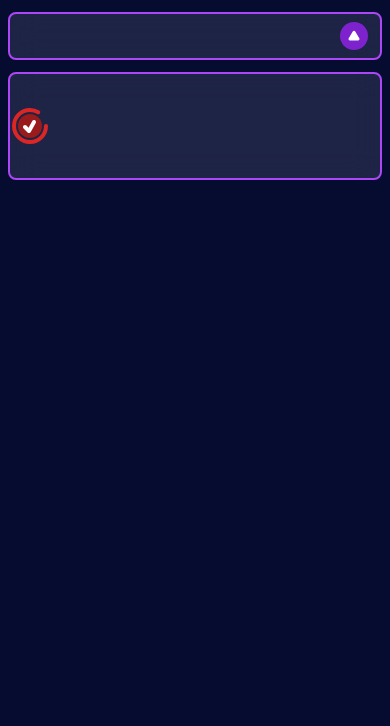
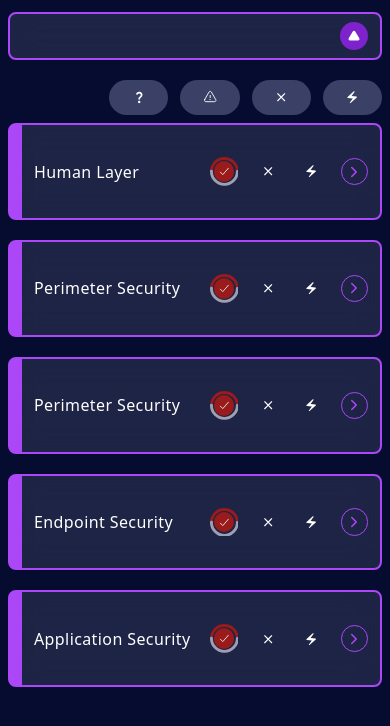
Before and after one commit to Prasath70/Dashboard_Rezilyzens, a React (Vite) app: page / in a window 390 px wide. Shown: the top 726 px of the page. Built offline with nearby package versions, Linux system fonts and the light colour scheme.

Commit message:
accordiaon basic mobile view

```diff
--- a/src/components/Circleprogress.tsx
+++ b/src/components/Circleprogress.tsx
@@ -1,26 +1,29 @@
 import React from "react";
-import { TiTick } from "react-icons/ti";
+import { IoCheckmark } from "react-icons/io5"; // Make sure to import the correct icon
 
 interface RadialProgressProps {
   percentage: number; // Progress percentage (0-100)
   size?: number; // Size of the progress bar (default: 100px)
   strokeWidth?: number; // Width of the progress bar stroke (default: 10px)
-  color?: string; // Color of the progress bar (default: 'gray')
+  color?: string; // Color of the background progress bar (default: 'gray')
+  outColor?: string; // Color of the progress circle
 }
 
 const RadialProgress: React.FC<RadialProgressProps> = ({
   percentage,
   size = 100,
   strokeWidth = 10,
-  color = "gray",
+  color = 'gray',
+  outColor = 'stroke-indigo-500',
 }) => {
   // Calculate the circumference of the circle
-  const circumference = 2 * Math.PI * (40 - strokeWidth / 2);
+  const radius = 50 - strokeWidth / 2;
+  const circumference = 2 * Math.PI * radius;
   // Calculate the dash offset based on the percentage
   const dashOffset = circumference - (percentage / 100) * circumference;
 
   return (
-    <div className={`relative w-${size} h-${size}`}>
+    <div className="relative flex items-center justify-center w-[1.8rem] h-[1.8rem]">
       <svg className="w-full h-full" viewBox="0 0 100 100">
         {/* Background circle */}
         <circle
@@ -28,23 +31,35 @@ const RadialProgress: React.FC<RadialProgressProps> = ({
           strokeWidth={strokeWidth}
           cx="50"
           cy="50"
-          r="40"
+          r={radius}
           fill="transparent"
         ></circle>
-        {/* Progress circle */}
+        {/* Overlay circle */}
         <circle
-          className="stroke-red-600"
+          className="stroke-red-800"
           strokeWidth={strokeWidth}
           strokeLinecap="round"
           cx="50"
           cy="50"
-          r="40"
+          r={radius}
+          fill="transparent"
+          strokeDasharray={circumference}
+          strokeDashoffset="1"
+        ></circle>
+        {/* Progress circle */}
+        <circle
+          className={`${outColor}`}
+          strokeWidth={strokeWidth}
+          strokeLinecap="round"
+          cx="50"
+          cy="50"
+          r={radius}
           fill="transparent"
           strokeDasharray={circumference}
           strokeDashoffset={dashOffset}
         ></circle>
       </svg>
-      <TiTick className="h-6 w-6  absolute left-2 top-1/2 transform -translate-y-1/2 bg-red-800 rounded-full text-white text-xl" />
+      <IoCheckmark className="absolute w-[1.3rem] h-[1.3rem] text-white bg-red-800 rounded-full p-1" />
     </div>
   );
 };
--- a/src/components/Resultpage.tsx
+++ b/src/components/Resultpage.tsx
@@ -1,14 +1,167 @@
 import React from "react";
 import RadialProgress from "./Circleprogress";
+import { HiOutlineExclamationTriangle } from "react-icons/hi2";
+import { IoMdClose } from "react-icons/io";
+import { MdOutlineQuestionMark } from "react-icons/md";
+import { MdElectricBolt } from "react-icons/md";
+import { IoIosArrowForward } from "react-icons/io";
+import { IoIosStarOutline } from "react-icons/io";
+function Resultpage() {
+  const Accordiondata = [
+    {
+      heading: "Human Layer",
+      content:
+        "Pinochle-Al is not your average cybersecurity firm—we defy convention and dare to tread where others fear. Our elite operatives embark on deep infiltrations into the darkest corners of theweb, preemptively identifying potential threats before they strike. We lead the charge on the offensive, striking fear into the hearts of cyber adversaries and neutralizing threats. Our globallystationed cybersecurity insurgents respond swiftly and decisively to emerging threats, ensuring unparalleled protection for your digital assets.",
+      percentage: 50,
+      color: "string",
+      outColor: "stroke-slate-400",
+    },
+    {
+      heading: "Perimeter Security",
+      content:
+        "Pinochle-Al is not your average cybersecurity firm—we defy convention and dare to tread where others fear. Our elite operatives embark on deep infiltrations into the darkest corners of theweb, preemptively identifying potential threats before they strike. We lead the charge on the offensive, striking fear into the hearts of cyber adversaries and neutralizing threats. Our globallystationed cybersecurity insurgents respond swiftly and decisively to emerging threats, ensuring unparalleled protection for your digital assets.",
+      percentage: 50,
+      color: "string",
+      outColor: "stroke-slate-400",
+    },
+    {
+      heading: "Perimeter Security",
+      content:
+        "Pinochle-Al is not your average cybersecurity firm—we defy convention and dare to tread where others fear. Our elite operatives embark on deep infiltrations into the darkest corners of theweb, preemptively identifying potential threats before they strike. We lead the charge on the offensive, striking fear into the hearts of cyber adversaries and neutralizing threats. Our globallystationed cybersecurity insurgents respond swiftly and decisively to emerging threats, ensuring unparalleled protection for your digital assets.",
+      percentage: 50,
+      color: "string",
+      outColor: "stroke-slate-400",
+    },
+    {
+      heading: "Endpoint Security",
+      content:
+        "Pinochle-Al is not your average cybersecurity firm—we defy convention and dare to tread where others fear. Our elite operatives embark on deep infiltrations into the darkest corners of theweb, preemptively identifying potential threats before they strike. We lead the charge on the offensive, striking fear into the hearts of cyber adversaries and neutralizing threats. Our globallystationed cybersecurity insurgents respond swiftly and decisively to emerging threats, ensuring unparalleled protection for your digital assets.",
+      percentage: 50,
+      color: "string",
+      outColor: "stroke-slate-400",
+    },
+    {
+      heading: "Application Security",
+      content:
+        "Pinochle-Al is not your average cybersecurity firm—we defy convention and dare to tread where others fear. Our elite operatives embark on deep infiltrations into the darkest corners of theweb, preemptively identifying potential threats before they strike. We lead the charge on the offensive, striking fear into the hearts of cyber adversaries and neutralizing threats. Our globallystationed cybersecurity insurgents respond swiftly and decisively to emerging threats, ensuring unparalleled protection for your digital assets.",
+      percentage: 50,
+      color: "string",
+      outColor: "stroke-slate-400",
+    },
+  ];
 
-function Resultpage() {
   return (
-    <div className="border-[2px] rounded-lg border-[#AC47F7]  h-full flex flex-col  py-8 bg-opacity-10 backdrop-filter backdrop-blur-lg  bg-white">
-      <div className="h-10 w-10 ">
-        <RadialProgress percentage={95} size={100} />
+    <div className="w-full">
+      <div className="flex items-center justify-end gap-3 py-2">
+        <div className="bg-[#3a4066] rounded-3xl text-white px-4 py-1 ">
+          <div className="h-[1.7rem] w-[1.7rem] rounded-full bg-transparent  bg-[#AC47F7] text-white flex items-center justify-center ">
+            <MdOutlineQuestionMark className="mx-auto h-[0.9rem] w-[0.9rem]" />
+          </div>
+        </div>
+        <div className="bg-[#3a4066] rounded-3xl text-white px-4 py-1 ">
+          <div className="h-[1.7rem] w-[1.7rem] rounded-full bg-transparent  bg-[#AC47F7] text-white flex items-center justify-center ">
+            <HiOutlineExclamationTriangle className="mx-auto h-[0.9rem] w-[0.9rem]" />
+          </div>
+        </div>
+        <div className="bg-[#3a4066] rounded-3xl text-white px-4 py-1 ">
+          <div className="h-[1.7rem] w-[1.7rem] rounded-full bg-transparent  bg-[#AC47F7] text-white flex items-center justify-center ">
+            <IoMdClose className="mx-auto h-[0.9rem] w-[0.9rem]" />
+          </div>
+        </div>
+        <div className="bg-[#3a4066] rounded-3xl text-white px-4 py-1 ">
+          <div className="h-[1.7rem] w-[1.7rem] rounded-full bg-transparent  bg-[#AC47F7] text-white flex items-center justify-center ">
+            <MdElectricBolt className="mx-auto h-[0.9rem] w-[0.9rem]" />
+          </div>
+        </div>
+      </div>
+      <div className="w-full flex flex-col gap-5">
+        {Accordiondata.map((data) => {
+          return (
+            <Customaccordion
+              color={data.color}
+              content={data.content}
+              heading={data.heading}
+              outColor={data.outColor}
+              percentage={data.percentage}
+            />
+          );
+        })}
       </div>
     </div>
   );
 }
 
 export default Resultpage;
+
+interface accordionprops {
+  heading: string;
+  content: string;
+  percentage: number;
+  color: string;
+  outColor: string;
+}
+
+const Customaccordion: React.FC<accordionprops> = ({
+  heading,
+  content,
+  percentage,
+  color,
+  outColor,
+}) => {
+  return (
+    <div
+      className="flex flex-col  group transition ease-in-out duration-200 cursor-pointer focus-within:bg-[#1a2b67]  bg-white w-full px-3 h-full border-[2px] rounded-lg border-[#AC47F7] border-l-[0.9rem]  py-8 bg-opacity-10 backdrop-filter backdrop-blur-lg duration-300"
+      tabIndex={0}
+    >
+      <div className="flex flex-row items-center justify-between">
+        <h1 className="text-white text-md tracking-wide  transition ease-in-out duration-100">
+          {heading}
+        </h1>
+        <div className="flex items-center justify-center gap-4">
+          <div>
+            <RadialProgress
+              percentage={percentage}
+              size={10}
+              outColor={outColor}
+            />
+          </div>
+          <div className="h-[1.7rem] w-[1.7rem] rounded-full bg-transparent bg-[#eb886a] text-white flex items-center justify-center">
+            <IoMdClose className="mx-auto h-[0.9rem] w-[0.9rem]" />
+          </div>
+          <div className="h-[1.7rem] w-[1.7rem] rounded-full bg-transparent bg-[#8586be] text-white flex items-center justify-center">
+            <MdElectricBolt className="mx-auto h-[0.9rem] w-[0.9rem]" />
+          </div>
+          <div className="h-[1.7rem] w-[1.7rem] rounded-full bg-transparent border border-[#AC47F7] text-[#AC47F7] flex items-center justify-center focus:bg-red-800 focus:text-white">
+            <IoIosArrowForward className="h-[1rem] w-[1rem] group-focus:rotate-90 transition ease-out duration-150" />
+          </div>
+        </div>
+      </div>
+      <div className="hidden group-focus:block group-focus:h-full   group-focus:h-10 transition ease-in-out duration-700 px-1 py-3 ">
+        <div className="bg-opacity-10 backdrop-filter backdrop-blur-lg bg-white w-full h-1 rounded-full "></div>
+        <div className="flex items-center justify-start gap-5 w-full py-5">
+          <button
+            className={`flex items-center justify-center  border border-[#4D66D0] gap-2 px-4 py-1 rounded-sm text-md   `}
+          >
+            <IoIosStarOutline className="text-white h-6 w-6 " />
+
+            <span className={`text-white lg:block  hidden font-thin`}>
+              Summary
+            </span>
+          </button>
+          <button
+            className={`flex items-center justify-center  border border-[#4D66D0] gap-2 px-4 py-1 rounded-sm text-md `}
+          >
+            <IoIosStarOutline className="text-white h-6 w-6" />
+
+            <span className={`font-thin text-white hidden lg:block `}>
+              CyperKarma GPT
+            </span>
+          </button>
+        </div>
+        <div>
+          <p className="text-white tracking-wide text-md">{content}</p>
+        </div>
+      </div>
+    </div>
+  );
+};
```
